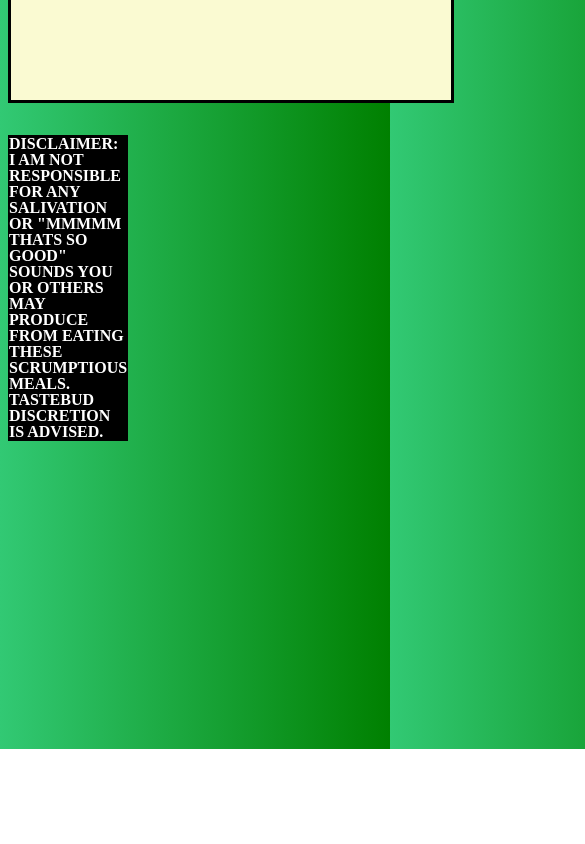
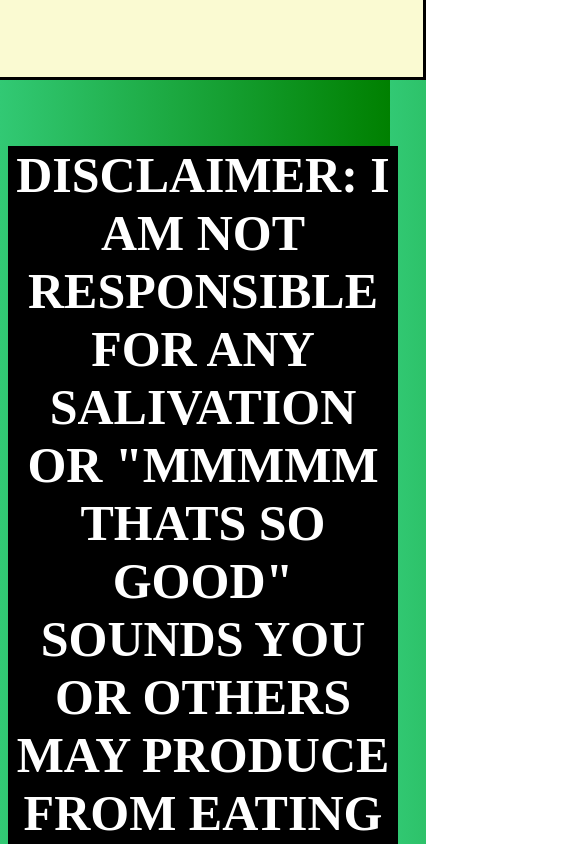
Before and after one commit to pergeprosus/odin-recipes, a plain HTML site: page index.html in a window 390 px wide. Shown: the part 1000-1844 px from the top of the page, 585 px wide, since content can reach past the window. Before the commit the page ends 1749 px from the top, so only its background shows below. Drawn offline with Linux system fonts and the light colour scheme.

Commit message:
Modify index.html to be formatted properly on mobile devices

```diff
--- a/index.html
+++ b/index.html
@@ -10,6 +10,7 @@
 </head>
 
 <body>
+    <div class="all">
     <h1>Chicken Dish Depot</h1>
     <img src="chickenchef.jpg" alt="Cartoon chicken chef">
     <ul>
@@ -28,6 +29,7 @@
         "MMMMM THATS SO GOOD" SOUNDS YOU OR OTHERS MAY PRODUCE FROM EATING THESE SCRUMPTIOUS MEALS.
         TASTEBUD DISCRETION IS ADVISED.
     </p>
+</div>
 </body>
 
 </html>
--- a/styles.css
+++ b/styles.css
@@ -1,14 +1,13 @@
 body {
     background: linear-gradient(to left, green, #32c974);
+    min-height: 100vh;
+    width: 100%;
 }
 
 img {
     border: 3px solid black;
-    border-left: 0;
     width: 400px;
     height: 400px;
-    float: center;
-
 }
 
 li {
@@ -19,38 +18,34 @@ li {
 
 h1 {
     font-size: 60px;
-    font-family: Georgia, 'Times New Roman', Times, serif border: 4px solid black;
+    font-family: Georgia, 'Times New Roman', Times, sans-serif;
     background: black;
     color: white;
-    margin-right: 1000px;
-    float: center;
 }
 
 ul {
     border: 3px solid black;
     background: lightgoldenrodyellow;
-    float: left;
     color: black;
     height: 400px;
     width: 400px;
-    margin-top: 0px;
     text-align: left;
 }
 
-html {
-    box-sizing: border-box;
+.disclaimer {
+    color: white;
+    font-weight: bold;
+    text-align: center;
+    background: black;
+   justify-content: flex-end;
+   font-size: 50px;
+
+
 }
 
-.disclaimer {
-    border: 1px solid black;
-    color: white;
-    font-weight: bold;
-    text-align: left;
-    background: black;
-    display:inline-block;
-    position: left;
-    line-height: 1em;
-    vertical-align: 300px;
-    margin-right: 1000px;
-    padding: relative;
+.all {
+    display: flex;
+    justify-content: center;
+    align-items: center;
+    flex-direction: column;
 }
```
